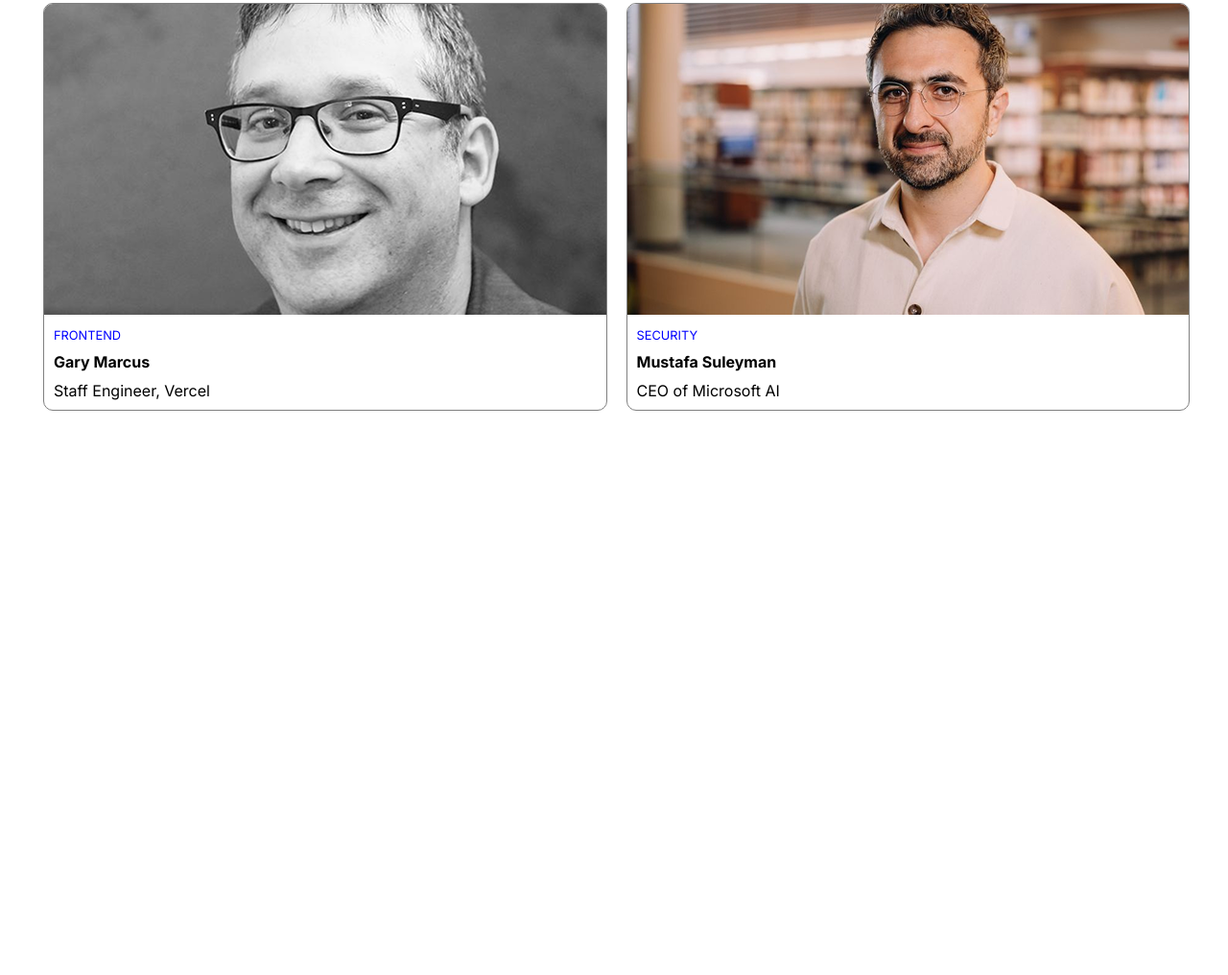
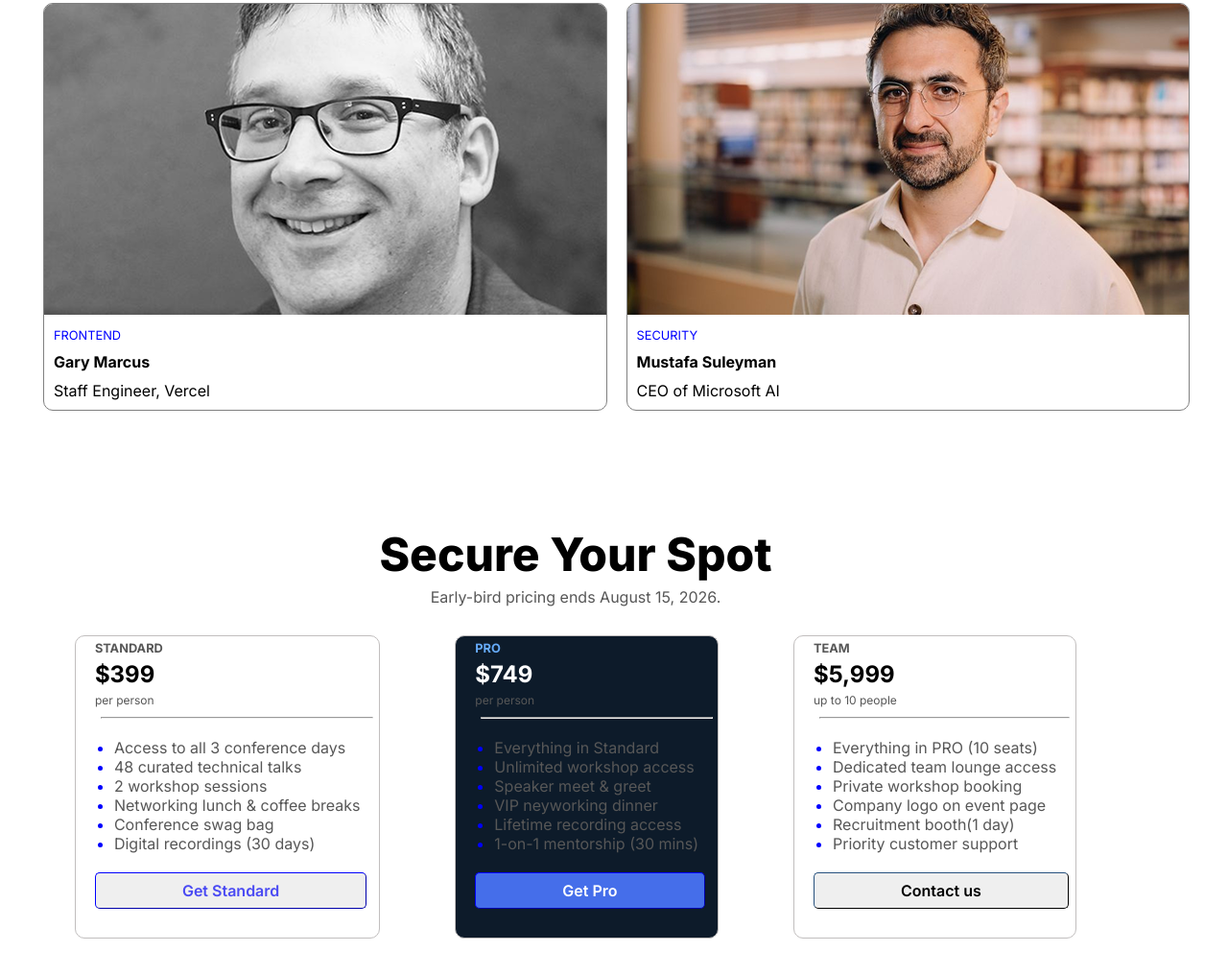
Before and after one commit to sakil14kuet/B-14-Assingnment-01, a plain HTML site: page index.html in a window 1280 px wide. Shown: the part 1401-2417 px from the top of the page at 96% size. Before the commit the page ends 1849 px from the top, so only its background shows below. Drawn offline with Linux system fonts and the light colour scheme.

Commit message:
added pricing section

```diff
--- a/index.html
+++ b/index.html
@@ -42,7 +42,8 @@
 
         <div class="event-description">
             <h1>Code.<em>Connect</em>.Create</h1>
-            <p>Join 4,000+ engineers, founders, and builders at the premier developer<br> conference of 2026. Three days of
+            <p>Join 4,000+ engineers, founders, and builders at the premier developer<br> conference of 2026. Three days
+                of
                 cutting-edge talks, hands-on workshops,<br> and meaningful connections.</p>
         </div>
         <div class="common-button">
@@ -101,6 +102,75 @@
 
     <!-- end of meet the speaker section -->
 
+    <!-- start of secure your post section -->
+    <section class="post">
+        <div class="page-title">
+            <h1>Secure Your Spot</h1>
+            <p>Early-bird pricing ends August 15, 2026.</p>
+        </div>
+        <div class="package-container">
+            <div class="package">
+                <p class="pack-name">STANDARD</p>
+                <p class="price">$399</p>
+                <p class="person">per person</p>
+                <hr>
+                <ul class="pack-benefit">
+                    <li>Access to all 3 conference days</li>
+                    <li>48 curated technical talks</li>
+                    <li>2 workshop sessions</li>
+                    <li>Networking lunch & coffee breaks</li>
+                    <li>Conference swag bag</li>
+                    <li>Digital recordings (30 days)</li>
+                </ul>
+                <div class="button-container">
+                    <button class="pack-button" style="color:rgb(74, 74, 243)">Get Standard</button>
+                </div>
+
+            </div>
+            <div class="package" style="background-color: #0D1B2A;">
+                <p class="pack-name" style="color: rgb(102, 171, 250);">PRO</p>
+                <p class="price" style="color: white;">$749</p>
+                <p class="person">per person</p>
+                <hr>
+                <ul class="pack-benefit">
+                    <li>Everything in Standard</li>
+                    <li>Unlimited workshop access</li>
+                    <li>Speaker meet & greet</li>
+                    <li>VIP neyworking dinner</li>
+                    <li>Lifetime recording access</li>
+                    <li>1-on-1 mentorship (30 mins)</li>
+                </ul>
+                <div class="button-container">
+                    <button class="pack-button" style="color:white; background-color: rgb(69, 110, 234);">Get Pro</button>
+                </div>
+
+            </div>
+            <div class="package">
+                <p class="pack-name">TEAM</p>
+                <p class="price">$5,999</p>
+                <p class="person">up to 10 people</p>
+                <hr>
+                <ul class="pack-benefit">
+                    <li>Everything in PRO (10 seats)</li>
+                    <li>Dedicated team lounge access</li>
+                    <li>Private workshop booking</li>
+                    <li>Company logo on event page</li>
+                    <li>Recruitment booth(1 day)</li>
+                    <li>Priority customer support</li>
+                </ul>
+                <div class="button-container">
+                    <button class="pack-button" style="border-color: #0D1B2A;">Contact us</button>
+                </div>
+
+            </div>
+        </div>
+    </section>
+
+    <!-- end of secure your post section -->
+
+    <!-- code from ai generated -->
+
+
 </body>
 
 </html>
--- a/style.css
+++ b/style.css
@@ -39,8 +39,9 @@
     height: 50px;
     object-fit: cover;
 }
+
 /* button design */
-.nav-bar-container .register-now{
+.nav-bar-container .register-now {
     padding: 8px 28px;
     border: none;
     border-radius: 5px;
@@ -48,7 +49,8 @@
     color: white;
     font-weight: bold;
 }
-.event-description-parent .register-now{
+
+.event-description-parent .register-now {
     padding: 16px 35px;
     border: none;
     border-radius: 5px;
@@ -74,7 +76,7 @@
     background-repeat: no-repeat;
 }
 
-.event-description-parent{
+.event-description-parent {
     display: flex;
     flex-direction: column;
     justify-content: center;
@@ -87,12 +89,13 @@
     text-align: center;
 } */
 
-.event-description h1{
+.event-description h1 {
     color: white;
     font-size: 4.5rem;
 
 }
-.event-description p{
+
+.event-description p {
     color: rgb(233, 228, 228);
     padding-top: 15px;
     text-align: center;
@@ -106,18 +109,20 @@
     padding: 30px;
 
 }
-.description{
+
+.description {
     padding-top: 10px;
     padding-left: 10px;
     padding-bottom: 10px;
 }
 
-.description .work-field{
+.description .work-field {
     color: blue;
     font-size: 0.8rem;
 
 }
-.description .speaker-name{
+
+.description .speaker-name {
     padding-bottom: 10px;
     padding-top: 10px;
 }
@@ -146,3 +151,83 @@
     border-radius: 10px;
     overflow: hidden;
 }
+
+/* secure your post */
+
+.post {
+    max-width: 1200PX;
+    margin-bottom: 40px;
+}
+
+.page-title {
+    padding-top: 100px;
+    display: flex;
+    flex-direction: column;
+    align-items: center;
+    row-gap: 5px;
+}
+
+.page-title h1 {
+    font-size: 3rem;
+    font-weight: 800;
+}
+
+.page-title p {
+    color: #575757;
+    font-size: 1rem;
+    padding-bottom: 30px;
+}
+
+.package-container{
+    display: flex;
+    justify-content: space-evenly;
+    color: #575757;
+}
+
+.package{
+    border: 1px solid rgb(193, 190, 190);
+    padding-left: 20px;
+    border-radius: 10px;
+
+}
+
+.pack-benefit li::marker{
+    color:blue;
+}
+.pack-benefit{
+    padding: 20px 20px;
+}
+
+.pack-name{
+    font-weight: bold;
+    font-size: 0.8rem;
+    padding-bottom: 5px;
+    padding-top: 5px;
+}
+.price{
+    font-size: 1.5rem;
+    font-weight: bold;
+    color:black;
+    padding-bottom: 5px;
+}
+.person{
+    padding-bottom: 10px;
+    font-size: 0.75rem;
+}
+hr {
+  width: 95%;
+  margin: 0 auto;
+  padding-top: ;
+}
+
+/* design for button */
+.button-container .pack-button{
+    padding: 8px 90px 8px 90px;
+    margin-bottom: 30px;
+    border-radius: 5px;
+    font-size: 1rem;
+    font-weight: 600;
+    border-width:1px;
+    border-color: blue;
+
+}
```
Lines whose indentation alone changed are shown as unchanged.
